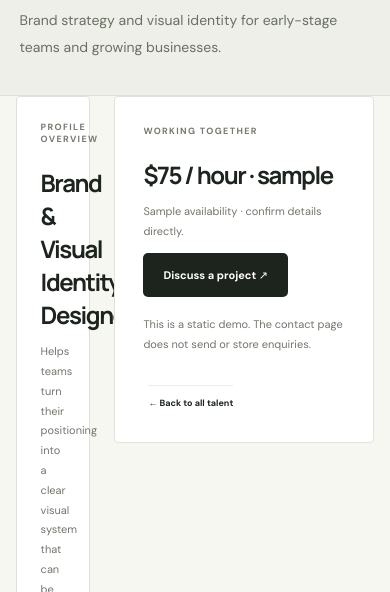
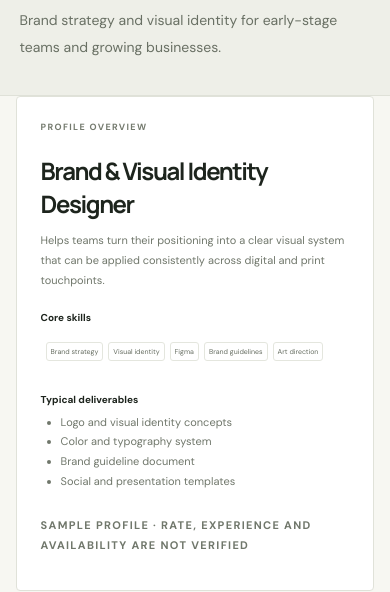
Before and after one commit to pkdiv6548/Webgl, a website built with Vite: page profile.html in a window 390 px wide. Shown: the part 252-844 px from the top of the page. Built offline with nearby package versions, Linux system fonts and the light colour scheme.

Commit message:
Make freelancer profile layout responsive on mobile

```diff
--- a/profile.html
+++ b/profile.html
@@ -1,5 +1,5 @@
 <!doctype html>
-<html lang="en"><head><meta charset="UTF-8"><meta name="viewport" content="width=device-width, initial-scale=1"><meta name="theme-color" content="#f7f7f2"><meta name="description" content="Explore a sample freelancer profile, skills, services and project fit."><title>Freelancer Profile | Freelance</title><link rel="preconnect" href="https://fonts.googleapis.com"><link rel="preconnect" href="https://fonts.gstatic.com" crossorigin><link href="https://fonts.googleapis.com/css2?family=DM+Sans:wght@400;500;600;700&family=Manrope:wght@400;500;600;700;800&display=swap" rel="stylesheet"></head>
+<html lang="en"><head><meta charset="UTF-8"><meta name="viewport" content="width=device-width, initial-scale=1"><meta name="theme-color" content="#f7f7f2"><meta name="description" content="Explore a sample freelancer profile, skills, services and project fit."><title>Freelancer Profile | Freelance</title><link rel="preconnect" href="https://fonts.googleapis.com"><link rel="preconnect" href="https://fonts.gstatic.com" crossorigin><link href="https://fonts.googleapis.com/css2?family=DM+Sans:wght@400;500;600;700&family=Manrope:wght@400;500;600;700;800&display=swap" rel="stylesheet"><style>@media(max-width:760px){.profile-detail{grid-template-columns:1fr!important}}</style></head>
 <body><div class="announcement"><span class="announcement-dot"></span> Great work starts with the right people. <a href="talent.html">Browse the talent directory ↗</a></div>
 <header class="header"><a class="brand" href="index.html"><span class="brand-mark">f<span>.</span></span> freelance</a><nav class="main-nav" aria-label="Main navigation"><a href="talent.html">Find talent</a><a href="projects.html">Find work</a><a href="categories.html">Explore skills</a><a href="how-it-works.html">How it works</a></nav><div class="header-actions"><a class="btn btn-quiet" href="login.html">Log in</a><a class="btn btn-dark" href="join.html">Join Freelance ↗</a><button class="menu-toggle" id="menuToggle" aria-label="Open menu" aria-expanded="false">☰</button></div></header>
 <main><section class="page-hero"><div class="eyebrow"><span class="eyebrow-line"></span> FREELANCER PROFILE · DEMO</div><h1 id="profileName">Meet your next <em>collaborator.</em></h1><p id="profileIntro">Explore skills, services and project fit. This profile is sample content for a static website demo.</p></section>
```
